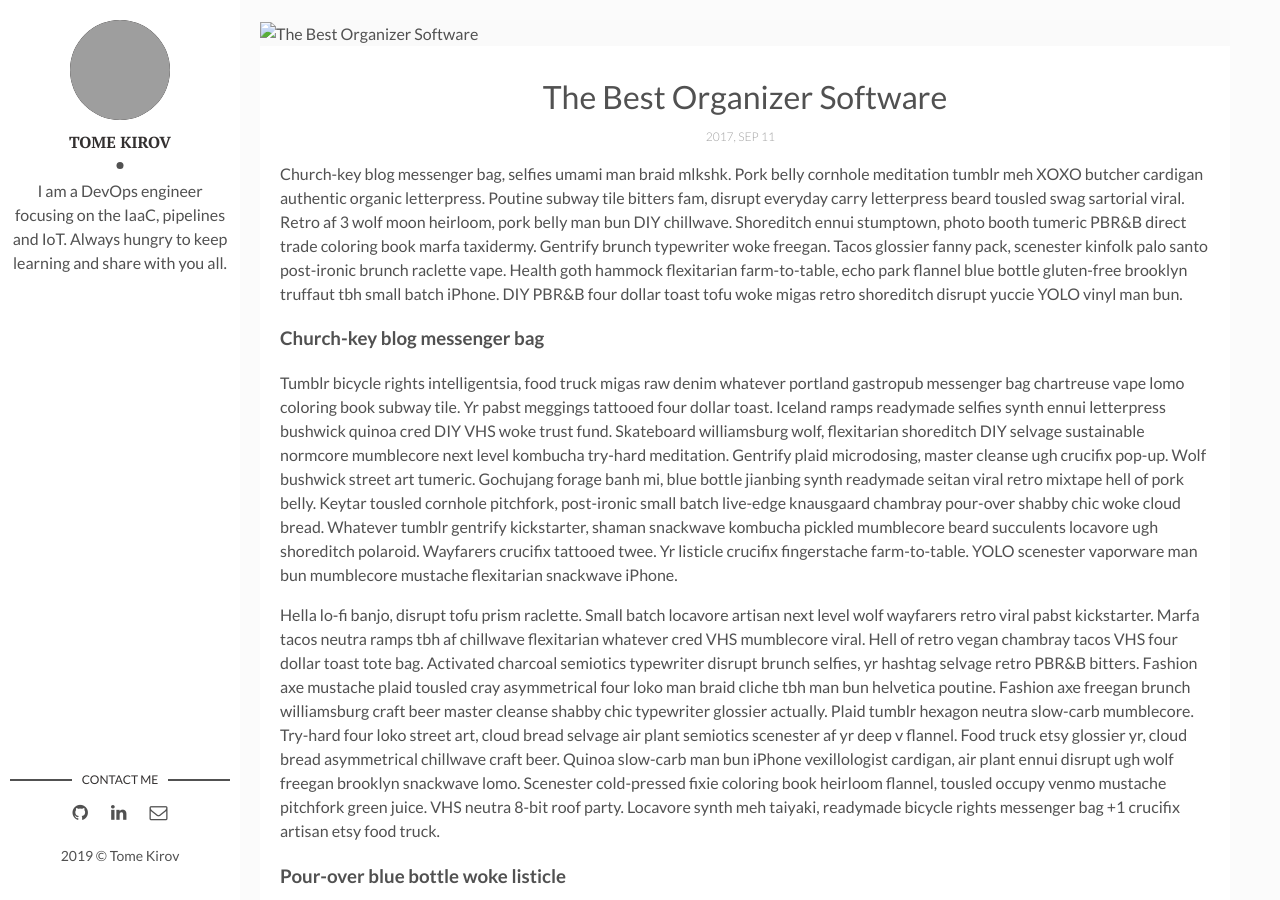
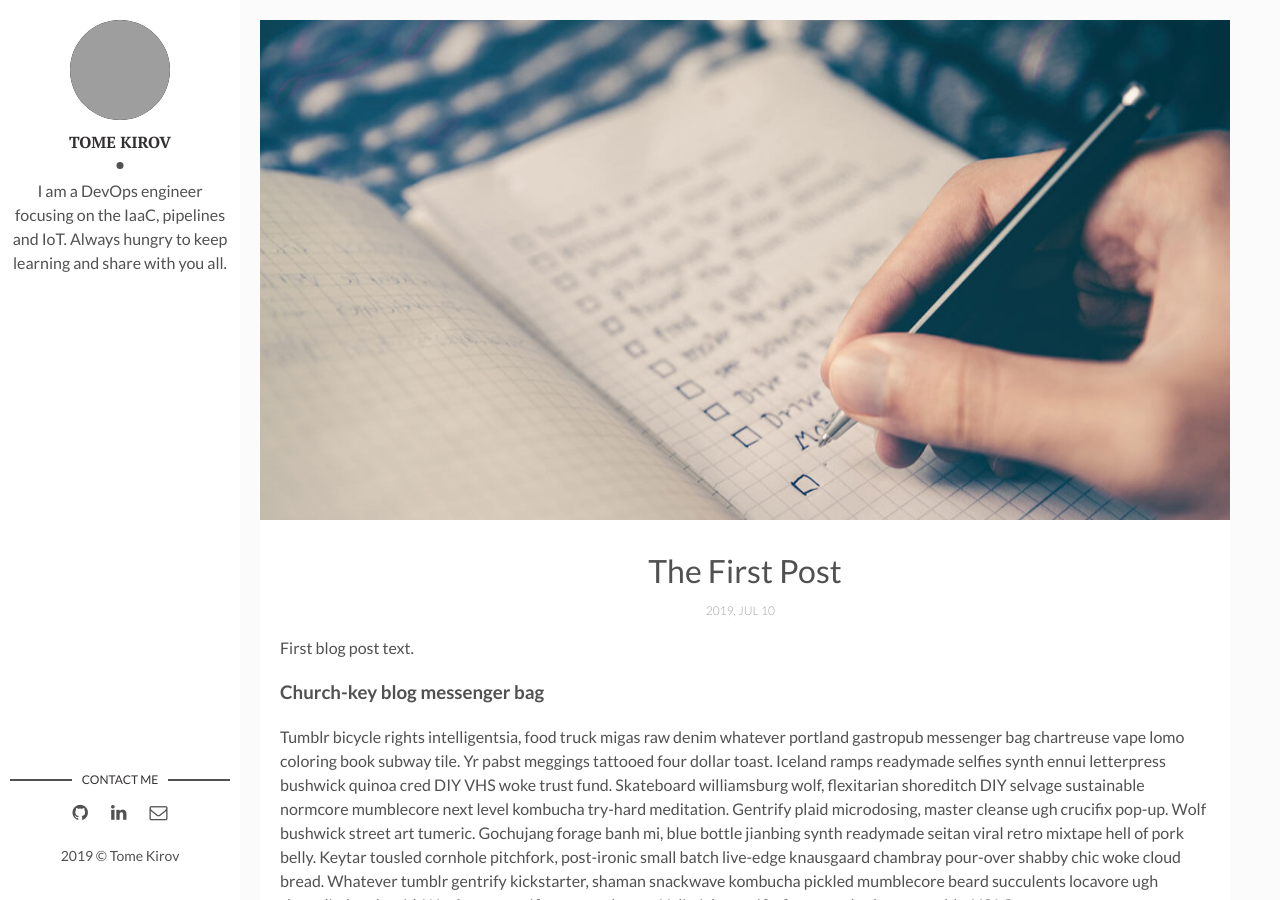
Before and after one commit to kirovtome/kirovtome.xyz, a Jekyll site: the page built from _posts/2019-07-10-the-first-post.md, in a window 1280 px wide and 900 px high. Built offline with Jekyll 4.4.1, drawn with Linux system fonts in a browser that asks for light colours; comment, search, counter and statistics services are not loaded; grey boxes are pictures that could not be loaded.

Commit message:
configure the first post

```diff
--- a/_layouts/post.html
+++ b/_layouts/post.html
@@ -6,7 +6,7 @@
     {% if page.img %}
     <div class="page-cover-image">
       <figure>
-        <img class="page-image" src={{ "../assets/img/" | prepend: site.baseurl | append : page.img}} alt="{{page.title}}">
+        <img class="page-image" src={{ "/assets/img/" | prepend: site.baseurl | append : page.img}} alt="{{page.title}}">
         {% if page.fig-caption %}
           <figcaption>{{page.fig-caption}}</figcaption>
         {% endif %}
--- a/_posts/2017-09-12-the-best-organizer-software.markdown
+++ b/_posts/2019-07-10-the-first-post.md
@@ -1,13 +1,13 @@
 ---
 layout: post
-title: The Best Organizer Software
-date: 2017-09-12 00:00:00 +0300
+title: The First Post
+date: 2019-07-10 00:00:00
 description: You’ll find this post in your `_posts` directory. Go ahead and edit it and re-build the site to see your changes. # Add post description (optional)
 img: software.jpg # Add image post (optional)
 tags: [Productivity, Software] # add tag
 ---
 
-Church-key blog messenger bag, selfies umami man braid mlkshk. Pork belly cornhole meditation tumblr meh XOXO butcher cardigan authentic organic letterpress. Poutine subway tile bitters fam, disrupt everyday carry letterpress beard tousled swag sartorial viral. Retro af 3 wolf moon heirloom, pork belly man bun DIY chillwave. Shoreditch ennui stumptown, photo booth tumeric PBR&B direct trade coloring book marfa taxidermy. Gentrify brunch typewriter woke freegan. Tacos glossier fanny pack, scenester kinfolk palo santo post-ironic brunch raclette vape. Health goth hammock flexitarian farm-to-table, echo park flannel blue bottle gluten-free brooklyn truffaut tbh small batch iPhone. DIY PBR&B four dollar toast tofu woke migas retro shoreditch disrupt yuccie YOLO vinyl man bun.
+First blog post text.
 
 ### Church-key blog messenger bag
 
```
